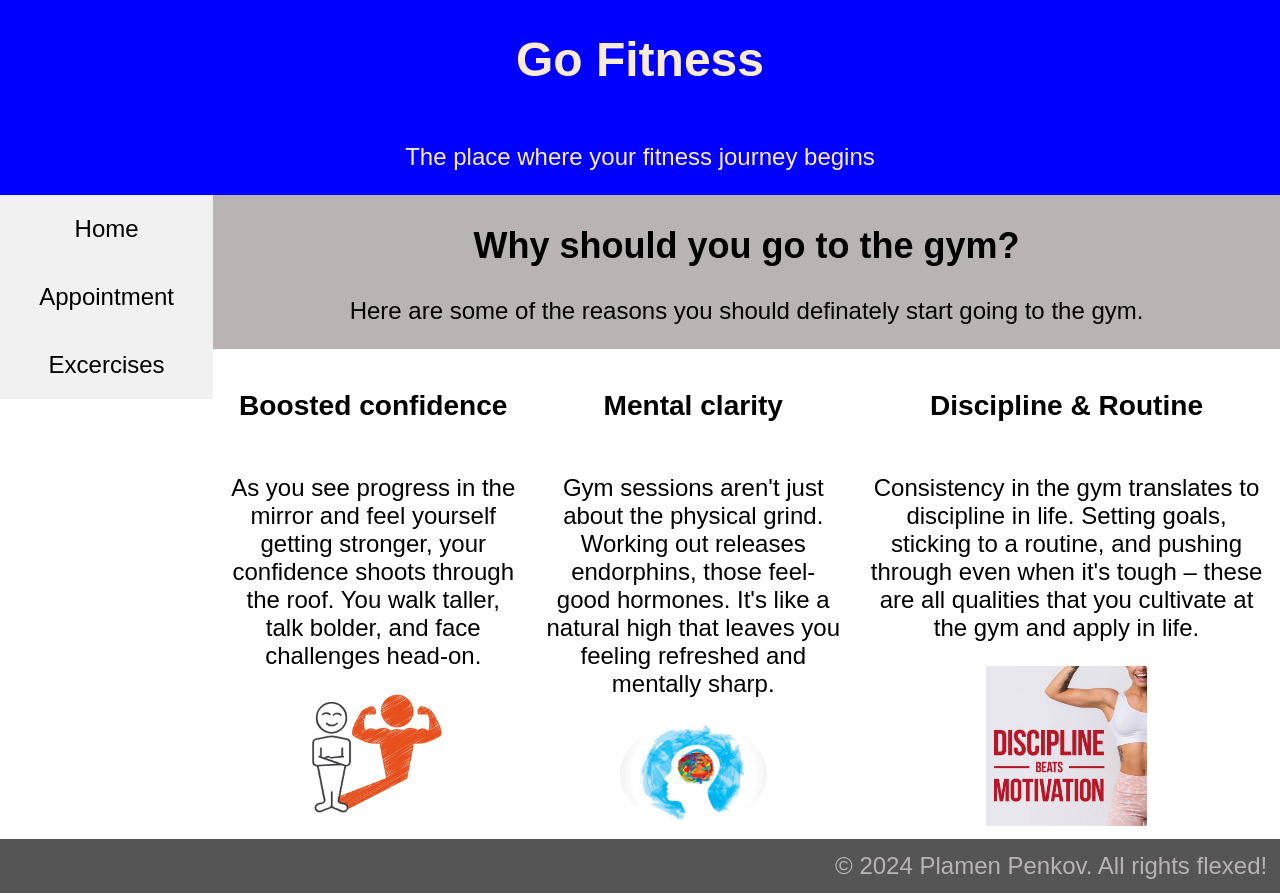
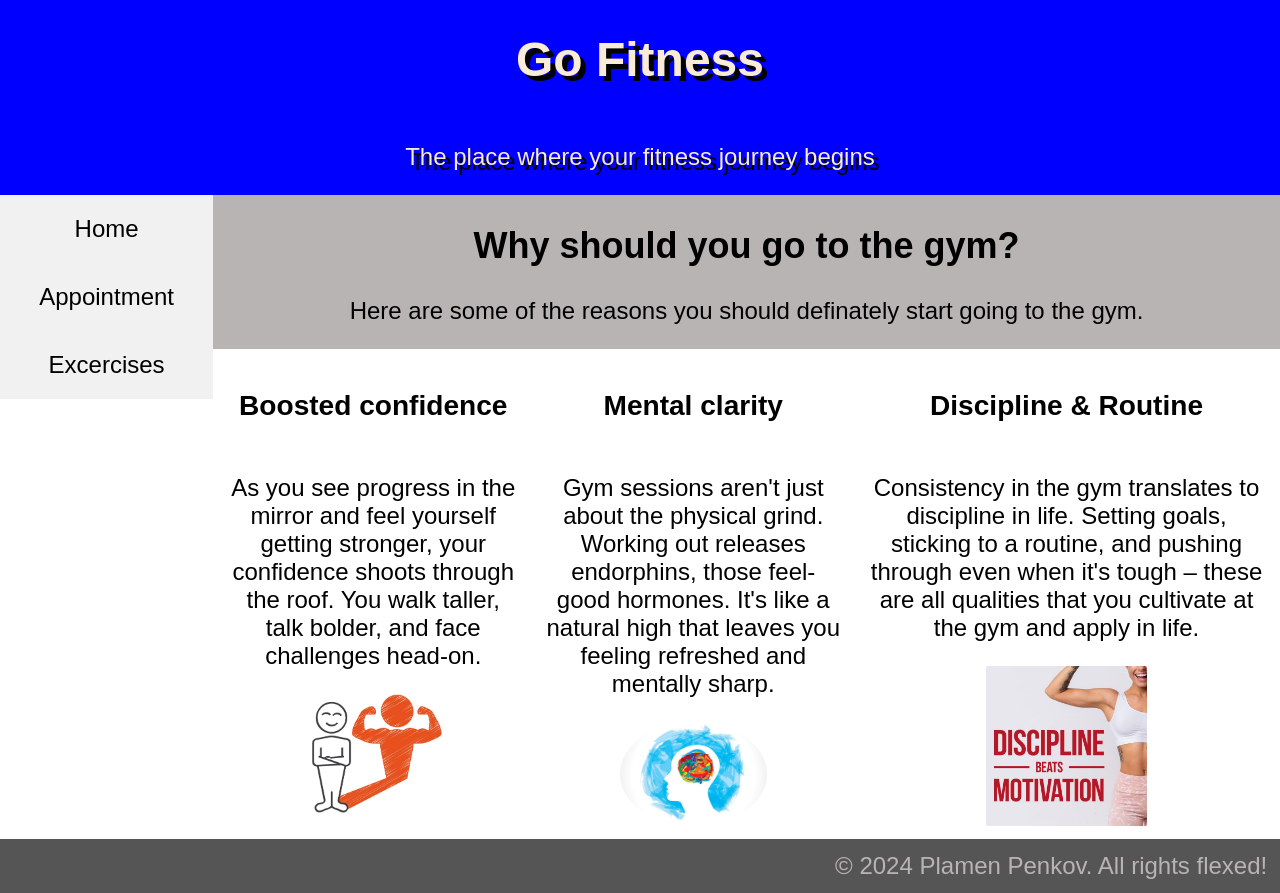
Before and after one commit to PlamenPenkov123/Course-Work, a plain HTML site: page index.html in a window 1280 px wide. Drawn offline with Linux system fonts and the light colour scheme.

Commit message:
modified:   style.css

```diff
--- a/style.css
+++ b/style.css
@@ -85,6 +85,7 @@ body {
   align-items: center;
   background-color: blue;
   color: antiquewhite;
+  text-shadow: 5px 5px black;
 }
 .menu {
   float: left;
```
